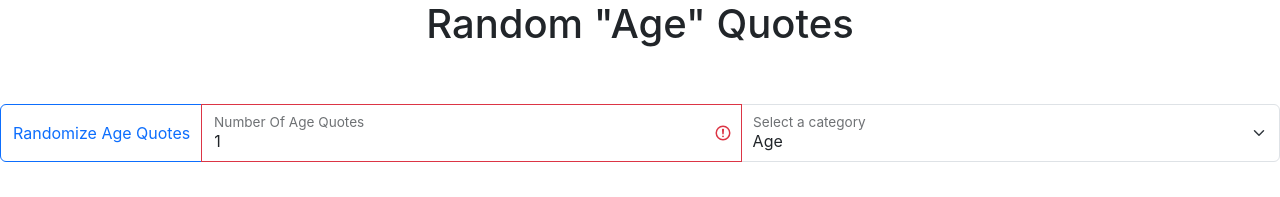
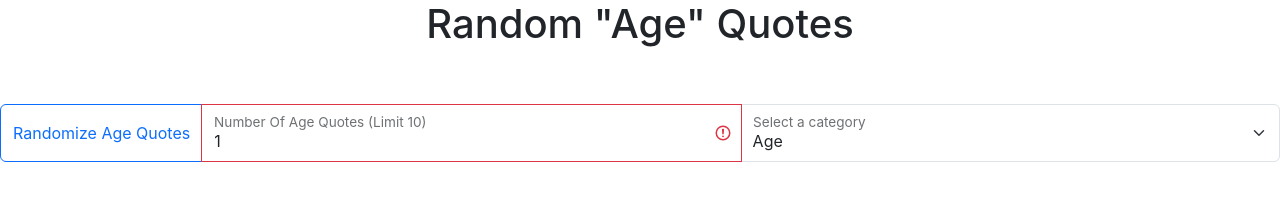
Before and after one commit to AznRaven/random-jokes, a React (Create React App) app: page / in a window 1280 px wide. Shown: the top 197 px of the page. Built offline with nearby package versions, Linux system fonts and the light colour scheme; no server answers.

Commit message:
change title

```diff
--- a/public/index.html
+++ b/public/index.html
@@ -13,7 +13,7 @@
 
     <link rel="manifest" href="%PUBLIC_URL%/manifest.json" />
 
-    <title>React App</title>
+    <title>Random Quotes</title>
     <link href="https://cdn.jsdelivr.net/npm/bootstrap@5.3.1/dist/css/bootstrap.min.css" rel="stylesheet" integrity="sha384-4bw+/aepP/YC94hEpVNVgiZdgIC5+VKNBQNGCHeKRQN+PtmoHDEXuppvnDJzQIu9" crossorigin="anonymous">
 
   </head>
--- a/src/pages/Joke.js
+++ b/src/pages/Joke.js
@@ -55,7 +55,7 @@ export default function Joke() {
             placeholder="Username"
             required
           />
-          <label for="floatingInputGroup2">Number Of {category.charAt(0).toUpperCase() + category.slice(1)} Quotes</label>
+          <label for="floatingInputGroup2">Number Of {category.charAt(0).toUpperCase() + category.slice(1)} Quotes (Limit 10)</label>
         </div>
         {limit ? (
           ""
```
